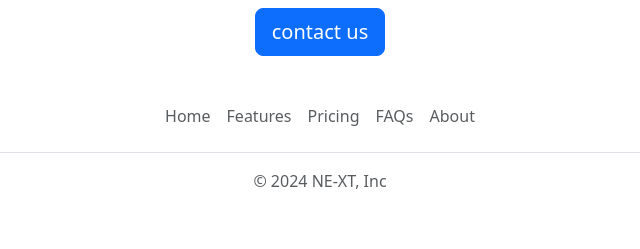
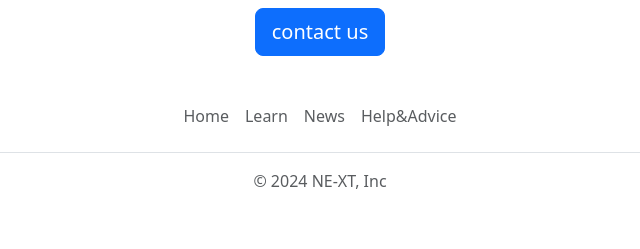
Before and after one commit to abhishekbimbra/next-careers-website-, a Flask app: page / in a window 1280 px wide. Shown: the part 1392-1641 px from the top of the page, without its empty margins (320-960 px from the left). Run offline with Flask 3, Linux system fonts and the light colour scheme.

Commit message:
functional changes

```diff
--- a/templates/footer.html
+++ b/templates/footer.html
@@ -3,11 +3,10 @@
 <div class="container">
   <footer class="py-3 my-4">
     <ul class="nav justify-content-center border-bottom pb-3 mb-3">
-      <li class="nav-item"><a href="#" class="nav-link px-2 text-body-secondary">Home</a></li>
-      <li class="nav-item"><a href="#" class="nav-link px-2 text-body-secondary">Features</a></li>
-      <li class="nav-item"><a href="#" class="nav-link px-2 text-body-secondary">Pricing</a></li>
-      <li class="nav-item"><a href="#" class="nav-link px-2 text-body-secondary">FAQs</a></li>
-      <li class="nav-item"><a href="#" class="nav-link px-2 text-body-secondary">About</a></li>
+      <li class="nav-item"><a href="https://careers.next.co.uk/en/sites/CX_3001" class="nav-link px-2 text-body-secondary">Home</a></li>
+      <li class="nav-item"><a href="https://www.udemy.com/courses/free/?utm_source=adwords-brand&utm_medium=udemyads&utm_campaign=Brand-Udemy_la.EN_cc.INDIA_dev.&campaigntype=Search&portfolio=BrandDirect&language=EN&product=Course&test=&audience=Keyword&topic=&priority=&utm_content=deal4584&utm_term=_._ag_133043842301_._ad_595460368494_._kw_udemy_._de_c_._dm__._pl__._ti_kwd-296956216253_._li_1007800_._pd__._&matchtype=b&gad_source=1&gclid=CjwKCAjw4ri0BhAvEiwA8oo6F0f9-m9-La3xdIdC8i2t2VR_GEJth4zuKF6ymGc_96QNBMfM3wDjHhoCZUsQAvD_BwE" class="nav-link px-2 text-body-secondary">Learn </a></li>
+      <li class="nav-item"><a href="https://daily.dev/blog" class="nav-link px-2 text-body-secondary">News</a></li>
+      <li class="nav-item"><a href="https://careers.next.co.uk/en/sites/CX_3001/pages/14010" class="nav-link px-2 text-body-secondary">Help&Advice</a></li>
     </ul>
     <p class="text-center text-body-secondary">&copy; 2024 NE-XT, Inc</p>
   </footer>
--- a/templates/home.html
+++ b/templates/home.html
@@ -34,7 +34,7 @@
   <h1 class="text-center ">NE-XT Careers</h1>
     <div class=container>
       <div class="row">
-        <div class="col-6">
+        <div class="col-md-6">
           <p class ="lead">
               Welcome to the NE-XT Careers section, where we are dedicated to helping freshers make their dream job a
               reality. We understand that starting your professional journey can be overwhelming, with many obstacles
@@ -50,7 +50,7 @@
               services specifically for your needs.
           </p>
         </div>
-        <div class="col-6" >
+        <div class=" d-none d-md-block col-md-6" >
           <img src="/static/people.jpg" style="height:320px;border-radius:4px;margin-bottom:16px;margin-left:70px;" >
         </div>
 
@@ -63,7 +63,7 @@
             {% endfor %}
         </div>
         <div style = "text-align:center">
-            <button class ="btn btn-primary btn-lg"> contact us  </button>
+            <a href="mailto:hello@Next.job?subject=Question%20about%20job%20Openings&body=My%20name%20%3A%20%3Cyour%20name%20here%3E%0D%0AMy%20Question%20%3A%20%3CMy%20Question%3E" class ="btn btn-primary btn-lg"> contact us  </a>
         </div>
 </div>
 {%include 'footer.html'%}
--- a/templates/jobitem.html
+++ b/templates/jobitem.html
@@ -11,7 +11,7 @@
 
     </div>
     <div class="col-2">
-      <button type="button" class="btn btn-outline-primary">Apply</button>
+      <a href="mailto:hello@Next.job?subject=Aplication%20{{job ['title']}}&body=My%20name%20%3A%20%3Cyour%20name%20here%3E%0D%0AMy%20Resume%20link%20%3A%20%3Cresume%20link%3E%0D%0AMy%20linkedin%20link%20%3A%20%3Clinkedin%20link%3E%20l" type="button" class="btn btn-outline-primary">Apply</a>
 
     </div>
 
```
Also changed, not shown: 1 other file.
